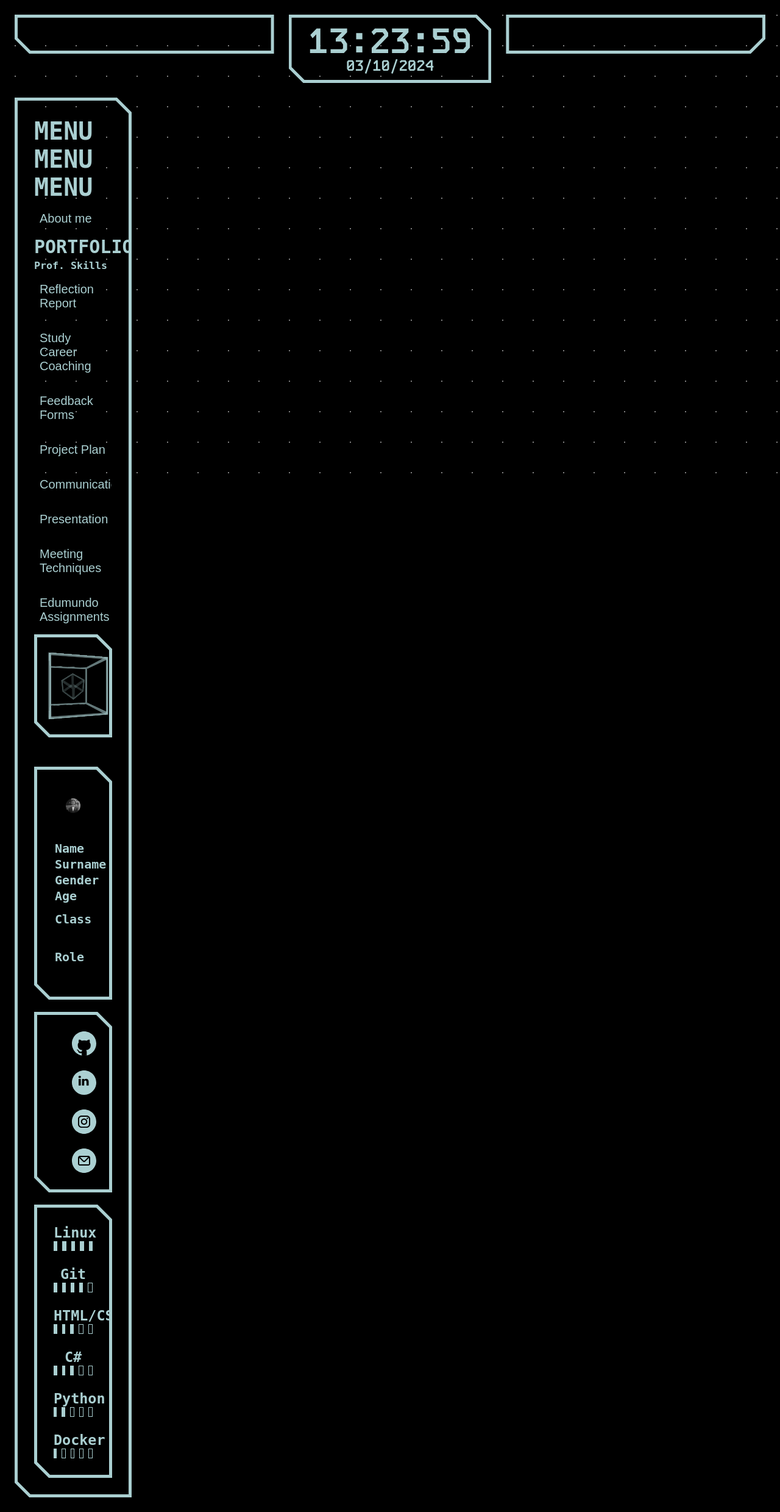
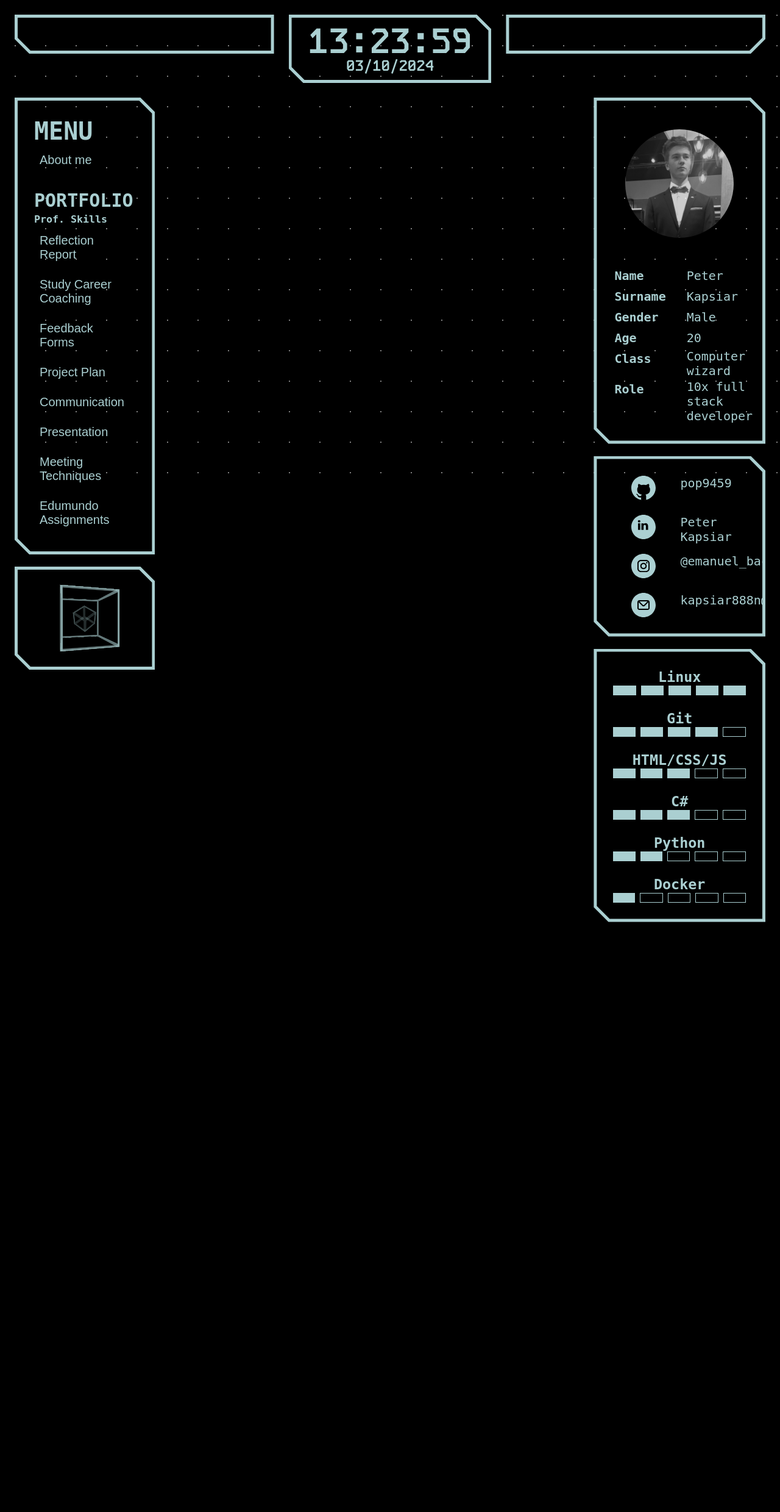
Before and after one commit to pop9459/personalWebsite, a PHP site: page / in a window 1280 px wide. Shown: the whole page at 61% size. After the commit the page ends 1512 px from the top, so only its background shows below. Run offline with PHP 8.4, Linux system fonts and the light colour scheme.

Commit message:
fixed some proportions

```diff
--- a/css/landingPageContent.css
+++ b/css/landingPageContent.css
@@ -1,7 +1,7 @@
 #landingPageContent
 {
     display: grid;
-    grid-template-columns: 15vw 1fr 24vw;
+    grid-template-columns: 18vw 1fr 22vw;
     padding: 1.5rem;
 }
 
@@ -15,8 +15,10 @@
 
 #profileInfo table th
 {
+    padding: 0.25rem 0;
     padding-right: 2rem;
     text-align: left;
+    vertical-align: top;
     font-weight: bolder;
 }
 
@@ -92,7 +94,7 @@
 
 .button {
     font-size: inherit;
-    padding: 1rem 0.5rem;
+    padding: 0.75rem 0.5rem;
     text-decoration: none;
 
     border: 0.1rem solid transparent;
--- a/html/landingPageContent.php
+++ b/html/landingPageContent.php
@@ -34,11 +34,7 @@
     <div class="column">
         <div class="widget">
             <div class="buttonMenu">
-            <h1>MENU</h1>
-            <h1>MENU</h1>
-            <div class="buttonMenu">
                 <h1>MENU</h1>
-            <div class="buttonMenu">
                 <input type="button" id="aboutMeButton" class="button" value="About me">
             </div>
             <div class="buttonMenu">
```
